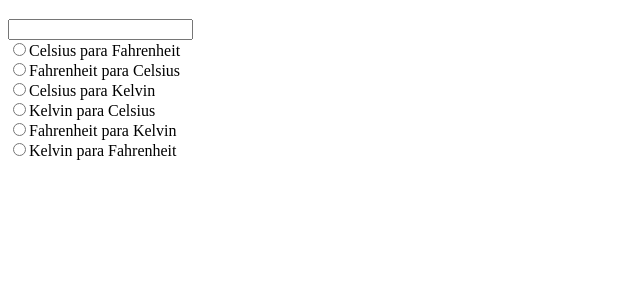
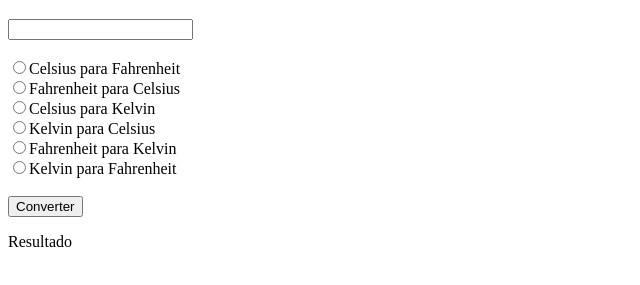
Before and after one commit to juliapzp/atividade-multi-paginas, a plain HTML site: page index.html in a window 1280 px wide. Shown: the part 61-346 px from the top of the page, without its empty margins (0-640 px from the left). Drawn offline with Linux system fonts and the light colour scheme.

Commit message:
initial commit

```diff
--- a/index.html
+++ b/index.html
@@ -8,12 +8,14 @@
 </head>
 <body>
     <h1>Conversão de Temperaturas</h1>
-    <input type="number" id="campo"><br>
+    <input type="number" id="campo"><br><br>
     <input type="radio" name="t">Celsius para Fahrenheit</input><br>
     <input type="radio" name="t">Fahrenheit para Celsius</input><br>
     <input type="radio" name="t">Celsius para Kelvin</input><br>
     <input type="radio" name="t">Kelvin para Celsius</input><br>
     <input type="radio" name="t">Fahrenheit para Kelvin</input><br>
-    <input type="radio" name="t">Kelvin para Fahrenheit</input><br>
+    <input type="radio" name="t">Kelvin para Fahrenheit</input><br><br>
+    <button>Converter</button><br>
+    <p>Resultado</p>
 </body>
 </html>
```
